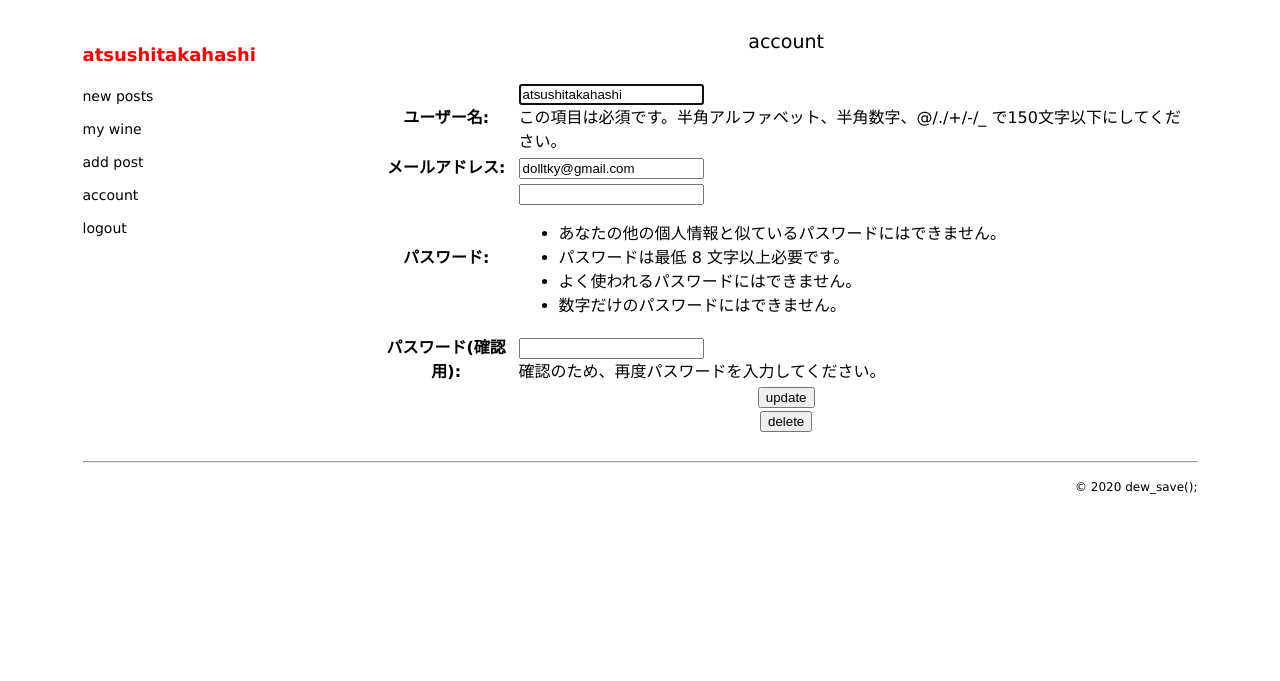
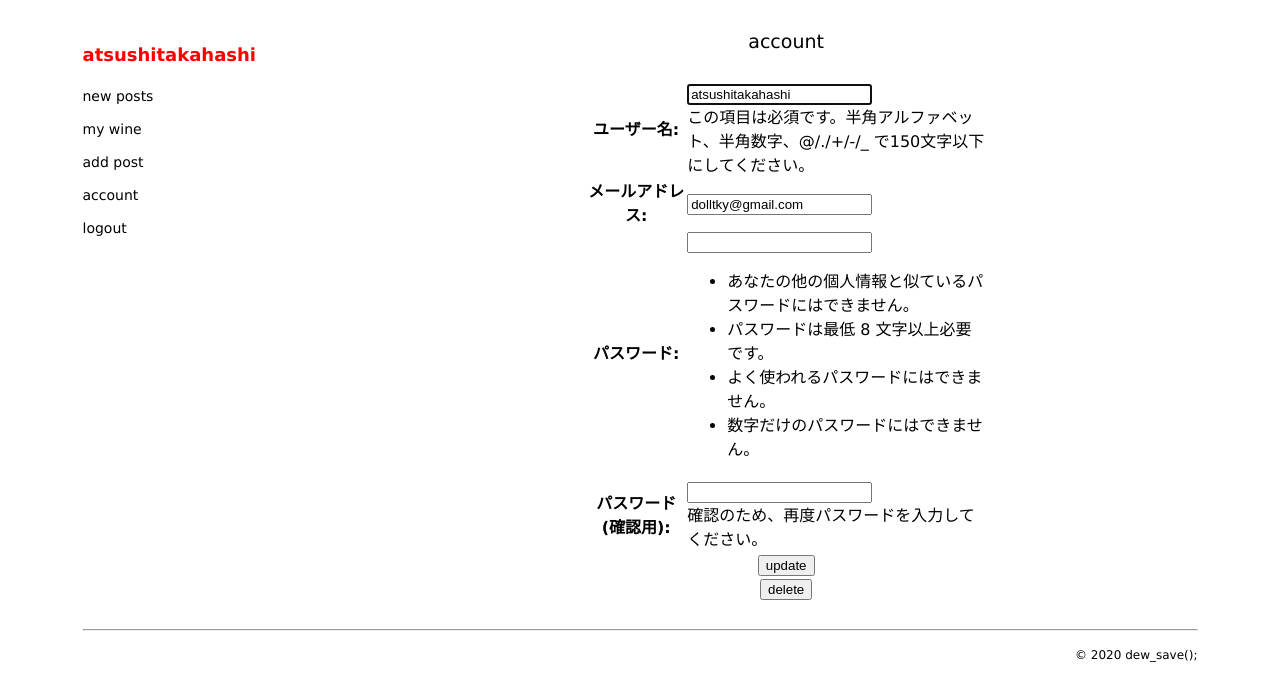
Before and after one commit to atsushi-takahashi-0306/dew_save, a Django app: page /update_user/1/ in a window 1280 px wide. Shown: the part 119-800 px from the top of the page. Run offline with Django 3.2, Linux system fonts and the light colour scheme; a user stored in the database is signed in; data comes from the database, SQL or seed files in the repository; both versions use the stored data as it was after the commit.

Commit message:
テーブルのレイアウト崩れを直した。
ブラウザを縮小するとテーブルが崩れたのでテーブルの幅を固定して対応した。

```diff
--- a/dew_save/wine/models.py
+++ b/dew_save/wine/models.py
@@ -89,7 +89,7 @@ class Wine(models.Model):
     ]
 
     nose_data = [
-        ('lemmon', 'レモン'), ('kime', 'ライム'), ('grapefruit', 'グレープフルーツ'), ('apple', 'リンゴ'), ('green apple', '青りんご'),
+        ('lemmon', 'レモン'), ('lime', 'ライム'), ('grapefruit', 'グレープフルーツ'), ('apple', 'リンゴ'), ('green apple', '青りんご'),
         ('pear', '洋ナシ'), ('peach', '桃'), ('apricot', 'アプリコット'), ('pineapple', 'パイナップル'), ('passion fruit', 'パッションフルーツ'),
         ('banana', 'バナナ'), ('mango', 'マンゴー'), ('lychee', 'ライチ'), ('muscat', 'マスカット'), ('strawberry', 'イチゴ'), ('raspberry', 'ラズベリー'),
         ('blueberry', 'ブルーベリー'), ('cassis', 'カシス'), ('blackberry', 'ブラックベリー'), ('dry plum', '干しプラム'), ('dry fig', '乾燥イチジク'),
--- a/dew_save/wine/static/wine/css/stylesheet_wine.css
+++ b/dew_save/wine/static/wine/css/stylesheet_wine.css
@@ -4,6 +4,13 @@
 a{
     text-decoration: none;
     color: black;
+}
+
+table{
+    width:400px;
+}
+table th{
+    width: 100px;
 }
 
 /* レイアウト */
```
Also changed, not shown: dew_save/db.sqlite3.
